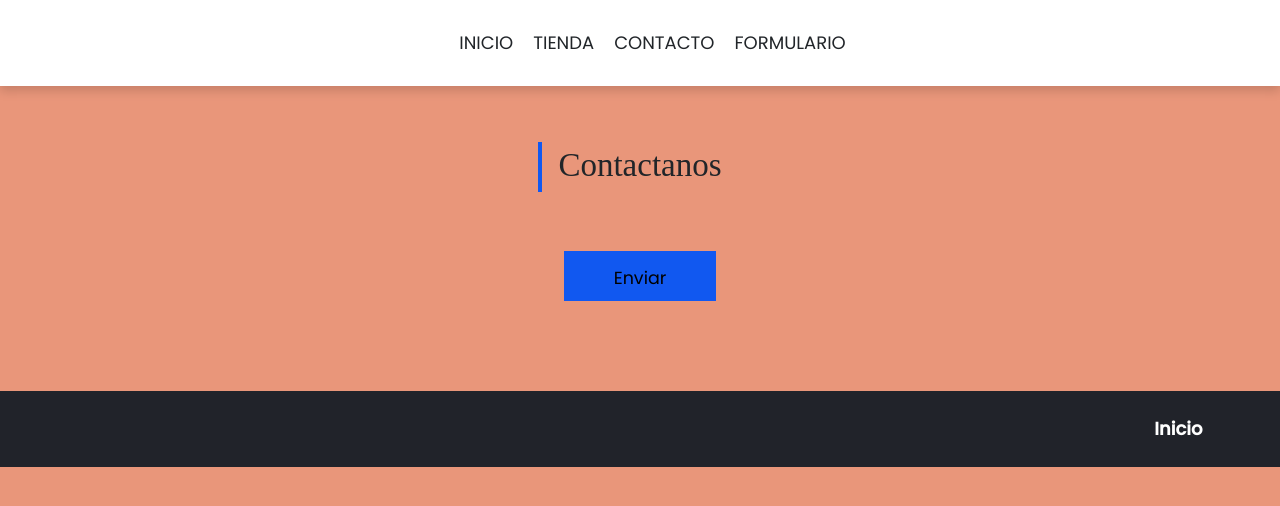
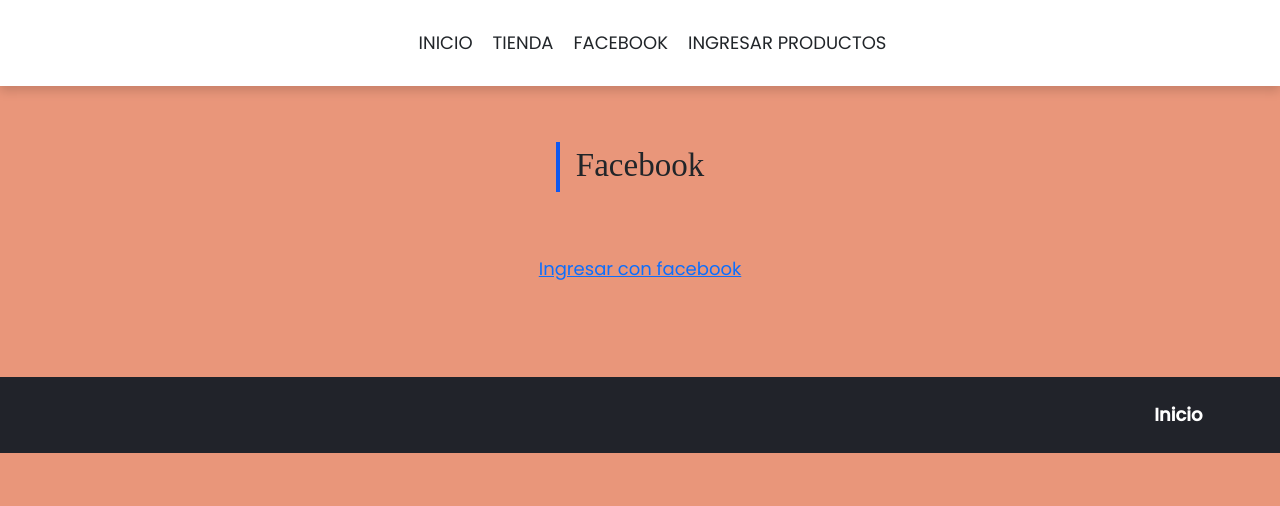
Before and after one commit to RafaelRiosFredes/Caso-A, a Django app: page /contacto/ in a window 1280 px wide. Shown: the top 506 px of the page. Run offline with Django 4.2, Linux system fonts and the light colour scheme; some libraries are stand-ins or nearby versions; some web fonts are replaced.

Commit message:
Add files via upload

```diff
--- a/greenworld/greenworld/urls.py
+++ b/greenworld/greenworld/urls.py
@@ -21,6 +21,7 @@ from django.conf.urls.static import static
 urlpatterns = [
     path('admin/', admin.site.urls),
     path('', include('tienda.urls')),
+    path('social-auth/', include('social_django.urls', namespace="social")),
 ]
 
 if settings.DEBUG:
--- a/greenworld/requirements.txt
+++ b/greenworld/requirements.txt
@@ -1,3 +1,5 @@
 pillow
 django-admin-interface
 django-crispy-forms
+django-rest-framework
+social-auth-app-django
--- a/greenworld/tienda/templates/tienda/base.html
+++ b/greenworld/tienda/templates/tienda/base.html
@@ -35,10 +35,18 @@
                         <a class="nav-link text-uppercase text-dark" href="{% url 'tienda' %}">Tienda</a>
                     </li>
                     <li class="nav-item px-2 py-2">
-                        <a class="nav-link text-uppercase text-dark" href="{% url 'contacto' %}">Contacto</a>
+                        <a class="nav-link text-uppercase text-dark" href="{% url 'contacto' %}">Facebook</a>
                     </li>
                     <li class="nav-item px-2 py-2">
-                        <a class="nav-link text-uppercase text-dark" href="{% url 'listar_productos' %}">Formulario</a>
+                        <a class="nav-link text-uppercase text-dark" href="{% url 'listar_productos' %}">Ingresar productos</a>
+                    </li>
+                    <li>
+                    {% for auth in backends.associated %}
+
+                        {% if auth.provider == 'facebook' %}
+                            <img src="{{ auth.extra_data.picture.data.url }}" alt="" width="50" height="50">
+                        {% endif %}
+                    {% endfor %}
                     </li>
                 </ul>
             </div>
--- a/greenworld/tienda/templates/tienda/contacto.html
+++ b/greenworld/tienda/templates/tienda/contacto.html
@@ -4,7 +4,7 @@
 {% load crispy_forms_tags %}
     <main class="container-xl py-5">
         <div class = "titulo text-center my-5">
-            <h2 class = "position-relative d-inline-block">Contactanos</h2>
+            <h2 class = "position-relative d-inline-block">Facebook</h2>
         </div>
 
         <div class="row justify-content-center mt-5">
@@ -15,7 +15,8 @@
 
 
                 <div class="my-5 d-grid d-lg-flex justify-content-lg-center">
-                    <button class="btn-all fw-normal fs-3" type="submit">Enviar</button>
+
+                    <a href="{% url 'social:begin' 'facebook' %}">Ingresar con facebook</a>
                 </div>
 
             </form>
--- a/greenworld/tienda/urls.py
+++ b/greenworld/tienda/urls.py
@@ -1,5 +1,8 @@
-from django.urls import path
-from .views import index, contacto,  tienda, agregar_producto, listar_productos,modificar_producto, eliminar_producto
+from django.urls import path, include
+from .views import index, contacto,  tienda, agregar_producto, listar_productos,modificar_producto, eliminar_producto, ProductoViewset
+from rest_framework import routers
+router = routers.DefaultRouter()
+router.register('producto', ProductoViewset)
 
 urlpatterns = [
     path('', index, name='index'),
@@ -9,4 +12,5 @@ urlpatterns = [
     path('listar-productos/', listar_productos, name='listar_productos'),
     path('modificar-producto/<id>/', modificar_producto, name='modificar_producto'),
     path('eliminar-producto/<id>/', eliminar_producto, name="eliminar_producto"),
+    path('api/', include(router.urls)),
 ]
--- a/greenworld/tienda/views.py
+++ b/greenworld/tienda/views.py
@@ -1,10 +1,15 @@
 from django.shortcuts import render, redirect, get_object_or_404
 from .models import Producto
 from .forms import ProductoForm
+from rest_framework import viewsets
+from .serializers import ProductoSerializer
 # importar los mensajes
 from django.contrib import messages
 
 # Create your views here.
+class ProductoViewset(viewsets.ModelViewSet):
+    queryset = Producto.objects.all()
+    serializer_class = ProductoSerializer
 
 def index(request):
     return render(request, 'tienda/index.html')
```
Also changed, not shown: greenworld/greenworld/settings.py (+26 -0 lines), greenworld/tienda/serializers.py (added, +7 -0 lines), greenworld/db.sqlite3.
